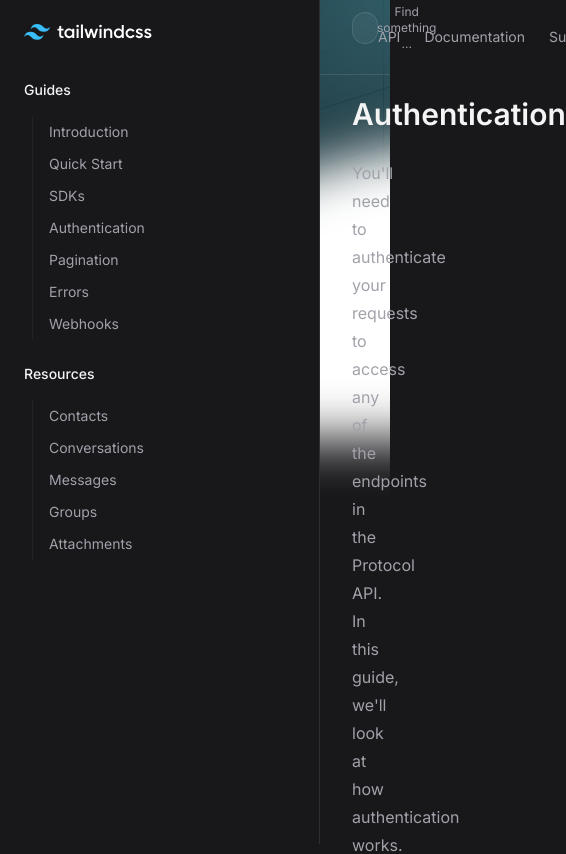
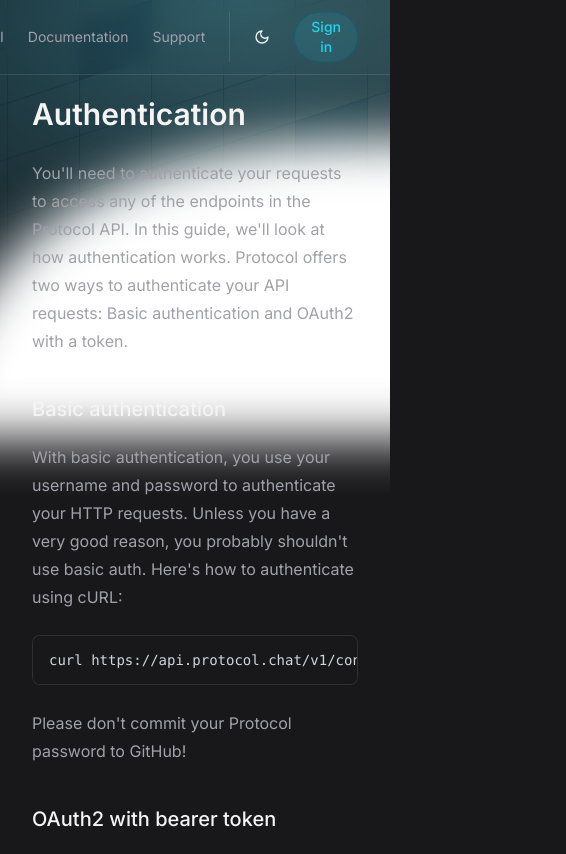
Before and after one commit to FranciscoYlderlan/ui-tailwind, a Next.js app: page / in a window 390 px wide. Shown: the top 854 px of the page, 566 px wide, since content can reach past the window. Built offline with nearby package versions, Linux system fonts and the light colour scheme.

Commit message:
:art: style: Hidden sidebar on mobile devices

```diff
--- a/src/app/layout.tsx
+++ b/src/app/layout.tsx
@@ -23,7 +23,7 @@
     <html lang="en" className={inter.className}>
       <body className="bg-zinc-900">
         <Sidebar/>
-        <div className='ml-80 relative h-screen'>
+        <div className='lg:ml-80 relative h-screen'>
           <Header/>
           <HeroPattern />
           <div className='py-24 max-w-4xl px-8 mx-auto'>
--- a/src/components/Header.tsx
+++ b/src/components/Header.tsx
@@ -2,7 +2,7 @@
 
 export function Header() {
     return (
-    <header className="fixed top-0 left-80 right-0 px-8 py-3 border-b border-white/10 backdrop-blur
+    <header className="fixed top-0 lg:left-80 right-0 px-8 py-3 border-b border-white/10 backdrop-blur
     flex itens-center justify-between">
         <button className='w-full max-w-md flex items-center text-xs text-zinc-400 bg-white/5
         gap-3 px-3 h-8 border border-white/10 rounded-full'>
--- a/src/components/Sidebar.tsx
+++ b/src/components/Sidebar.tsx
@@ -3,7 +3,7 @@
 
 export function Sidebar() {
     return (
-        <aside className="border-r border-white/10 w-80 fixed left-0 top-0 bottom-0 p-6">
+        <aside className="border-r border-white/10 fixed left-0 top-0 bottom-0 p-6 hidden lg:block lg:w-80">
             <Logo className="text-white h-4 w-auto"/>
             <nav className="mt-10 flex flex-col gap-6">
                 <div className="flex flex-col gap-4">
```
